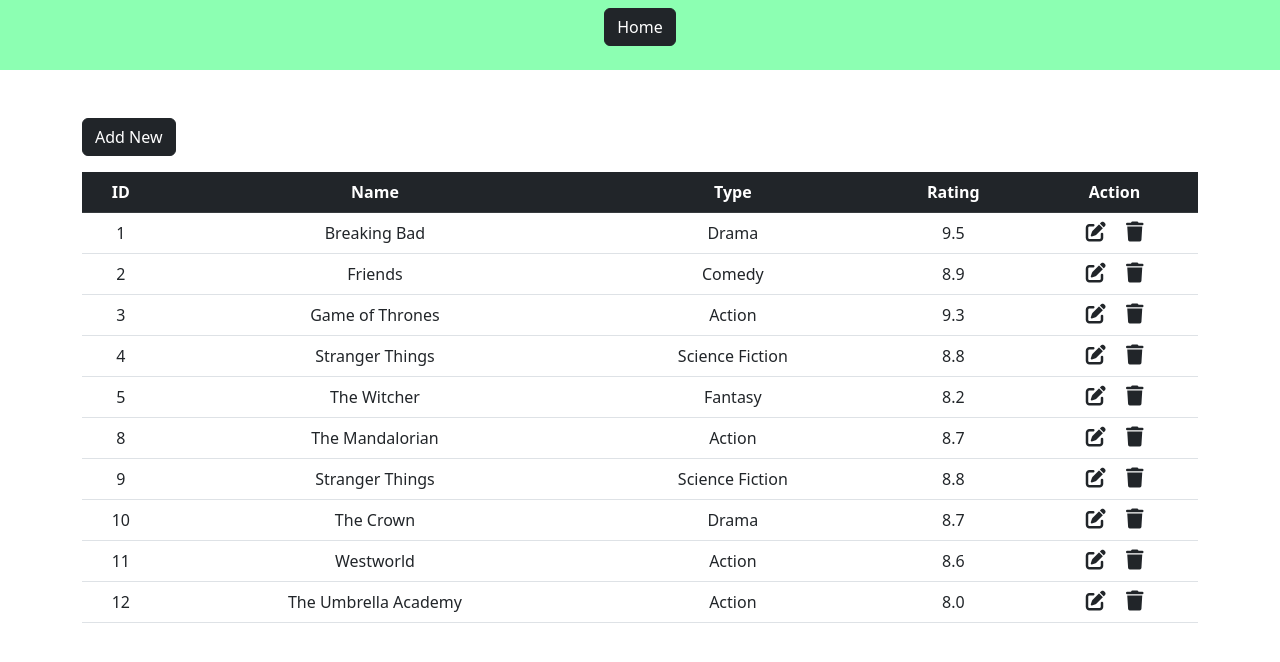
After one commit to Velovo123/LAMP-Stack-CRM, a PHP site: page /show.php in a window 1280 px wide. The commit adds this page. Shown: the top 662 px of the page. Run offline with PHP 8.4, Linux system fonts and the light colour scheme; data comes from the database, SQL or seed files in the repository; data that the repository does not hold is empty.

Commit message:
minor changes

```diff
--- a/index.php
+++ b/index.php
@@ -16,6 +16,7 @@
 <body>
     <div class="form">
        <a href="staff.php" class="button-24">Staff</a>
+       <a href="show.php" class="button-24">Show</a>
 
     </div>
 </body>
--- /dev/null
+++ b/show.php
@@ -0,0 +1,77 @@
+<?php
+include "db_conn.php";
+?>
+
+<!DOCTYPE html>
+<html lang="en">
+
+<head>
+  <meta charset="UTF-8">
+  <meta http-equiv="X-UA-Compatible" content="IE=edge">
+  <meta name="viewport" content="width=device-width, initial-scale=1.0">
+
+  <!-- Bootstrap -->
+  <link href="https://cdn.jsdelivr.net/npm/bootstrap@5.2.3/dist/css/bootstrap.min.css" rel="stylesheet" integrity="sha384-rbsA2VBKQhggwzxH7pPCaAqO46MgnOM80zW1RWuH61DGLwZJEdK2Kadq2F9CUG65" crossorigin="anonymous">
+
+  <!-- Font Awesome -->
+  <link rel="stylesheet" href="https://cdnjs.cloudflare.com/ajax/libs/font-awesome/6.4.0/css/all.min.css" integrity="sha512-iecdLmaskl7CVkqkXNQ/ZH/XLlvWZOJyj7Yy7tcenmpD1ypASozpmT/E0iPtmFIB46ZmdtAc9eNBvH0H/ZpiBw==" crossorigin="anonymous" referrerpolicy="no-referrer" />
+
+  <title>TV Shows</title>
+</head>
+
+<body>
+  <nav class="navbar navbar-light justify-content-center fs-3 mb-5" style="background-color: #00ff5573;">
+    <a href="index.php" class="btn btn-dark mb-3">Home</a>
+  </nav>
+
+  <div class="container">
+    <?php
+    if (isset($_GET["msg"])) {
+      $msg = $_GET["msg"];
+      echo '<div class="alert alert-warning alert-dismissible fade show" role="alert">
+      ' . $msg . '
+      <button type="button" class="btn-close" data-bs-dismiss="alert" aria-label="Close"></button>
+    </div>';
+    }
+    ?>
+    <a href="add-new.php" class="btn btn-dark mb-3">Add New</a>
+
+    <table class="table table-hover text-center">
+      <thead class="table-dark">
+        <tr>
+          <th scope="col">ID</th>
+          <th scope="col">Name</th>
+          <th scope="col">Type</th>
+          <th scope="col">Rating</th>
+          <th scope="col">Action</th>
+        </tr>
+      </thead>
+      <tbody>
+        <?php
+        $sql = "SELECT tv_show.id, tv_show.name, show_type.type, tv_show.rating FROM tv_show INNER JOIN show_type ON tv_show.type_id = show_type.id";
+        $result = mysqli_query($conn, $sql);
+        while ($row = mysqli_fetch_assoc($result)) {
+        ?>
+          <tr>
+            <td><?php echo $row["id"] ?></td>
+            <td><?php echo $row["name"] ?></td>
+            <td><?php echo $row["type"] ?></td>
+            <td><?php echo $row["rating"] ?></td>
+            <td>
+              <a href="edit-show.php?id=<?php echo $row["id"] ?>" class="link-dark"><i class="fa-solid fa-pen-to-square fs-5 me-3"></i></a>
+              <a href="delete-show.php?id=<?php echo $row["id"] ?>" class="link-dark"><i class="fa-solid fa-trash fs-5"></i></a>
+            </td>
+          </tr>
+        <?php
+        }
+        ?>
+      </tbody>
+    </table>
+  </div>
+
+  <!-- Bootstrap -->
+  <script src="https://cdn.jsdelivr.net/npm/bootstrap@5.2.3/dist/js/bootstrap.bundle.min.js" integrity="sha384-kenU1KFdBIe4zVF0s0G1M5b4hcpxyD9F7jL+jjXkk+Q2h455rYXK/7HAuoJl+0I4" crossorigin="anonymous"></script>
+
+</body>
+
+</html>
--- a/sign.css
+++ b/sign.css
@@ -16,6 +16,8 @@
     height: 400px;
     border-radius: 3px;
     padding-top: 30px;
+    padding-left: 30px;
+    padding-right: 30px;
     display: flex;
     flex-direction: column; /* Added to stack buttons vertically */
     align-items: center; /* Updated alignment */
@@ -36,6 +38,7 @@
     font-weight: 800;
     line-height: 16px;
     min-height: 40px;
+    max-width: 151px;
     outline: 0;
     padding: 12px 54px;
     text-align: center;
```
Also changed, not shown: delete-show.php (added, +12 -0 lines), edit-show.php (added, +97 -0 lines).
